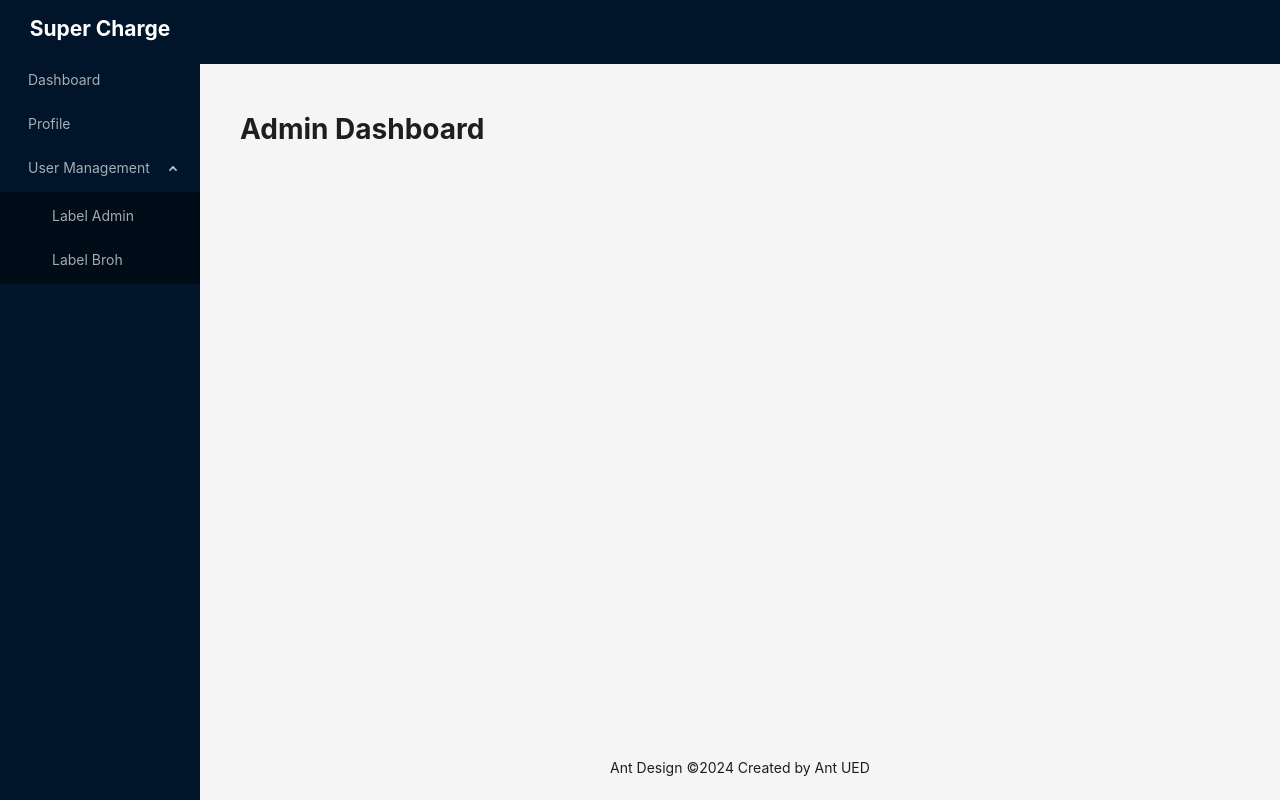
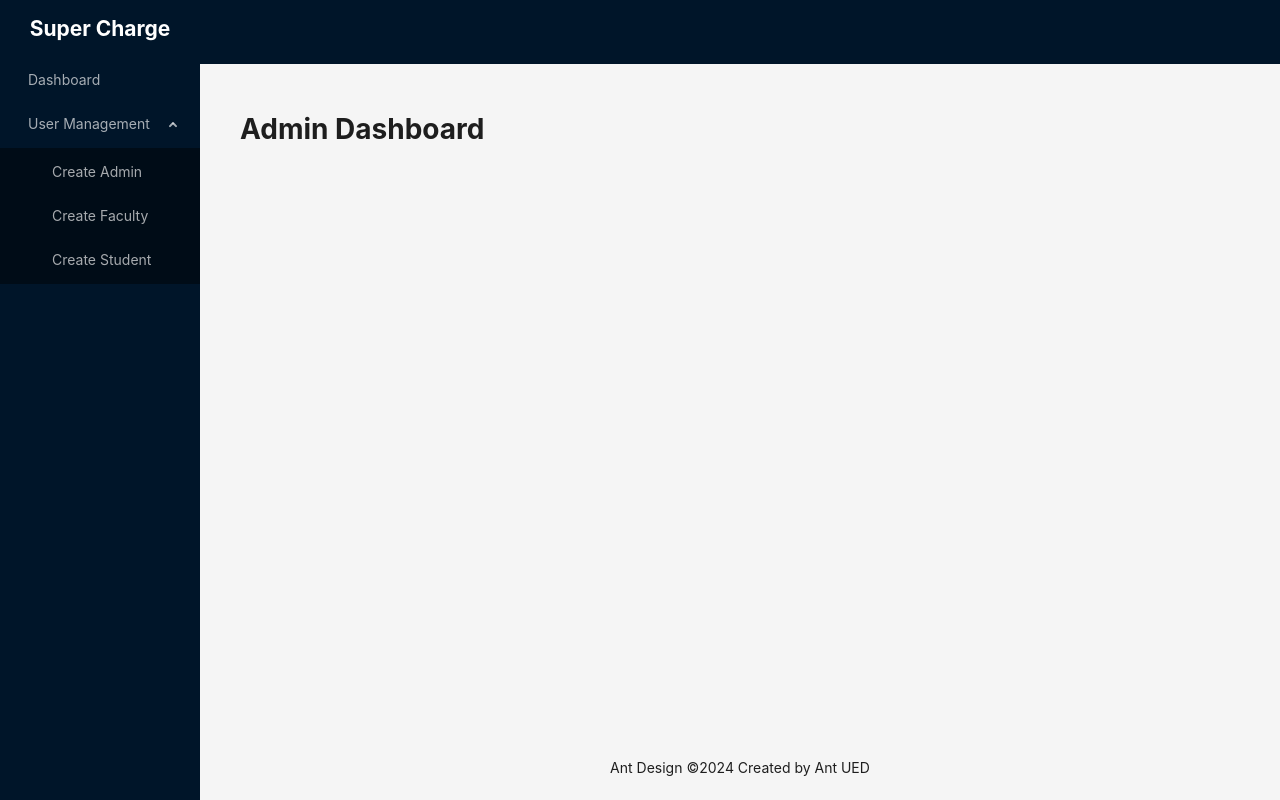
Before and after one commit to DipraDas/UM-Frontend, a React (Vite) app: page /admin/dashboard in a window 1280 px wide. Both pictures are taken after a click on the element "User Management". Built offline with nearby package versions, Linux system fonts and the light colour scheme.

Commit message:
[27.10] -:> Redux Setup And A Quick Recap

```diff
--- a/package.json
+++ b/package.json
@@ -10,10 +10,12 @@
     "preview": "vite preview"
   },
   "dependencies": {
+    "@reduxjs/toolkit": "^2.2.6",
     "antd": "^5.19.0",
     "react": "^18.3.1",
     "react-dom": "^18.3.1",
     "react-hook-form": "^7.52.0",
+    "react-redux": "^9.1.2",
     "react-router-dom": "^6.24.0"
   },
   "devDependencies": {
--- a/src/components/layout/MainLayout.tsx
+++ b/src/components/layout/MainLayout.tsx
@@ -2,33 +2,9 @@
 import { UploadOutlined, UserOutlined, VideoCameraOutlined } from '@ant-design/icons';
 import { Layout, Menu } from 'antd';
 import { Outlet } from 'react-router-dom';
+import { adminSidebarItems } from '../../routes/admin.routes';
 
 const { Header, Content, Footer, Sider } = Layout;
-
-const items = [
-    {
-        key: '1',
-        label: 'Dashboard'
-    },
-    {
-        key: '2',
-        label: 'Profile'
-    },
-    {
-        key: '3',
-        label: 'User Management',
-        children: [
-            {
-                key: '11',
-                label: 'Label Admin'
-            },
-            {
-                key: '12',
-                label: 'Label Broh'
-            },
-        ]
-    },
-]
 
 const MainLayout = () => {
     return (
@@ -54,7 +30,7 @@
                     }} >
                         <h1>Super Charge</h1>
                     </div>
-                    <Menu theme="dark" mode="inline" defaultSelectedKeys={['4']} items={items} />
+                    <Menu theme="dark" mode="inline" defaultSelectedKeys={['4']} items={adminSidebarItems} />
                 </Sider>
                 <Layout>
                     <Header style={{ padding: 0 }} />
--- a/src/main.tsx
+++ b/src/main.tsx
@@ -3,9 +3,13 @@
 import './index.css'
 import { RouterProvider } from 'react-router-dom'
 import router from './routes/routes.tsx'
+import { Provider } from 'react-redux'
+import { store } from './redux/store.ts'
 
 ReactDOM.createRoot(document.getElementById('root')!).render(
   <React.StrictMode>
-    <RouterProvider router={router} />
+    <Provider store={store}>
+      <RouterProvider router={router} />
+    </Provider>
   </React.StrictMode>,
 )
--- /dev/null
+++ b/src/pages/Admin/CreateAdmin.tsx
@@ -0,0 +1,9 @@
+const CreateAdmin = () => {
+    return (
+        <div>
+            Create Admin
+        </div>
+    );
+};
+
+export default CreateAdmin;
--- /dev/null
+++ b/src/pages/Admin/CreateFaculty.tsx
@@ -0,0 +1,9 @@
+const CreateFaculty = () => {
+    return (
+        <div>
+            <h1>Create Faculty</h1>
+        </div>
+    );
+};
+
+export default CreateFaculty;
--- /dev/null
+++ b/src/redux/hooks.ts
@@ -0,0 +1,6 @@
+import { store } from "./store"
+
+// Infer the `RootState` and `AppDispatch` types from the store itself
+export type RootState = ReturnType<typeof store.getState>
+// Inferred type: {posts: PostsState, comments: CommentsState, users: UsersState}
+export type AppDispatch = typeof store.dispatch
--- /dev/null
+++ b/src/redux/store.ts
@@ -0,0 +1,7 @@
+import { configureStore } from "@reduxjs/toolkit";
+
+export const store = configureStore({
+    reducer: {
+
+    }
+})
--- /dev/null
+++ b/src/routes/admin.routes.tsx
@@ -0,0 +1,84 @@
+import { ReactNode } from "react";
+import AdminDashboard from "../pages/Admin/AdminDashboard";
+import CreateAdmin from "../pages/Admin/CreateAdmin";
+import CreateFaculty from "../pages/Admin/CreateFaculty";
+import CreateStudent from "../pages/Admin/CreateStudent";
+import { NavLink } from "react-router-dom";
+
+type TRoute = {
+    path: string;
+    element: ReactNode;
+}
+
+type TSidebarItem = {
+    key: string,
+    label: ReactNode,
+    children?: TSidebarItem[];
+}
+
+const adminPaths = [
+    {
+        name: 'Dashboard',
+        path: 'dashboard',
+        element: <AdminDashboard />
+    },
+    {
+        name: 'User Management',
+        children: [
+            {
+                name: 'Create Admin',
+                path: 'create-admin',
+                element: <CreateAdmin />
+            },
+            {
+                name: 'Create Faculty',
+                path: 'create-faculty',
+                element: <CreateFaculty />
+            },
+            {
+                name: 'Create Student',
+                path: 'create-student',
+                element: <CreateStudent />
+            },
+        ]
+    }
+]
+
+export const adminRoutes = adminPaths.reduce((acc: TRoute[], item) => {
+    if (item.path && item.element) {
+        acc.push({
+            path: item.path,
+            element: item.element
+        });
+    }
+    if (item.children) {
+        item.children.forEach((child) => {
+            acc.push({
+                path: child.path,
+                element: child.element
+            });
+        });
+    }
+    return acc
+}, []);
+
+export const adminSidebarItems = adminPaths.reduce(
+    (acc: TSidebarItem[], item) => {
+        if (item.path && item.name) {
+            acc.push({
+                key: item.name,
+                label: <NavLink to={`/admin/${item.path}`}>{item.name}</NavLink>
+            })
+        }
+        if (item.children) {
+            acc.push({
+                key: item.name,
+                label: item.name,
+                children: item.children.map((child) => ({
+                    key: child.name,
+                    label: <NavLink to={`/admin/${child.path}`}>{child.name}</NavLink>
+                }))
+            })
+        }
+        return acc
+    }, [])
--- a/src/routes/routes.tsx
+++ b/src/routes/routes.tsx
@@ -1,43 +1,17 @@
 
 import { createBrowserRouter } from "react-router-dom";
 import App from "../App";
-import About from "../pages/About";
-import Contact from "../pages/Contact";
-import AdminDashboard from "../pages/Admin/AdminDashboard";
-import CreateStudent from "../pages/Admin/CreateStudent";
+import { adminRoutes } from "./admin.routes";
 
 const router = createBrowserRouter([
     {
         path: '/',
-        element: <App />,
-        children: [
-            {
-                path: 'about',
-                element: <About />
-            },
-            {
-                path: 'contact',
-                element: <Contact />
-            },
-        ]
+        element: <App />
     },
     {
         path: '/admin',
         element: <App />,
-        children: [
-            {
-                index: true,
-                element: <AdminDashboard />
-            },
-            {
-                path: 'dashboard',
-                element: <AdminDashboard />
-            },
-            {
-                path: 'create-student',
-                element: <CreateStudent />
-            },
-        ]
+        children: adminRoutes
     },
 ])
 
```
Also changed, not shown: 1 other file (tests, documents, lock files or other folders).
